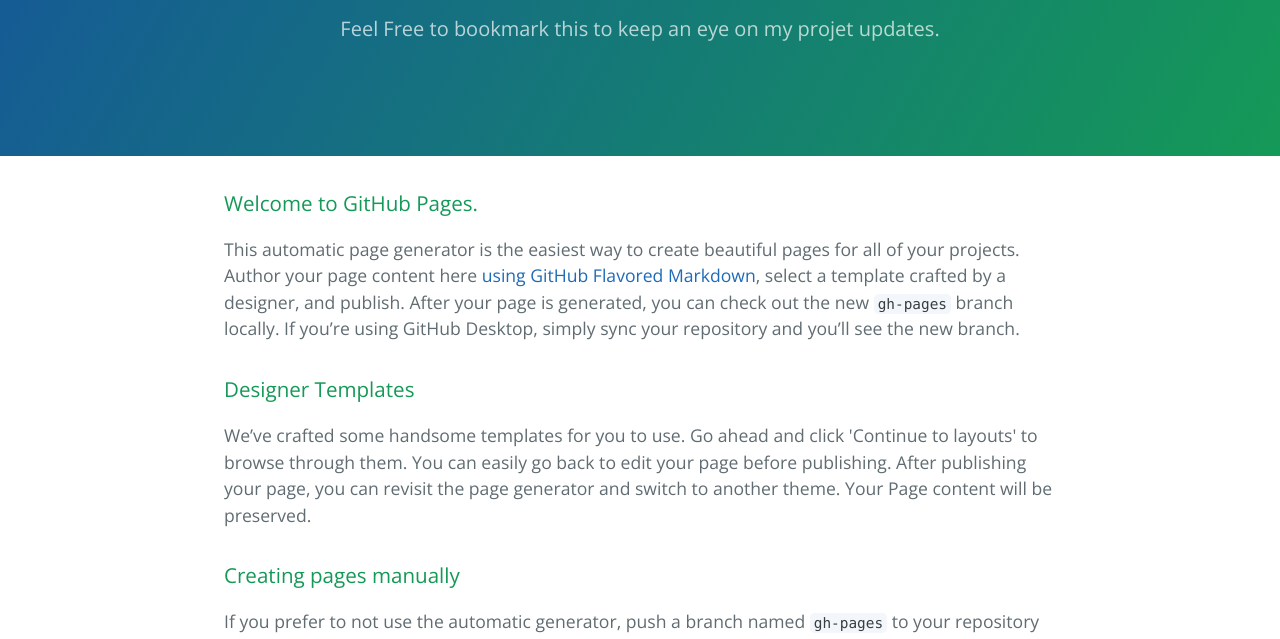
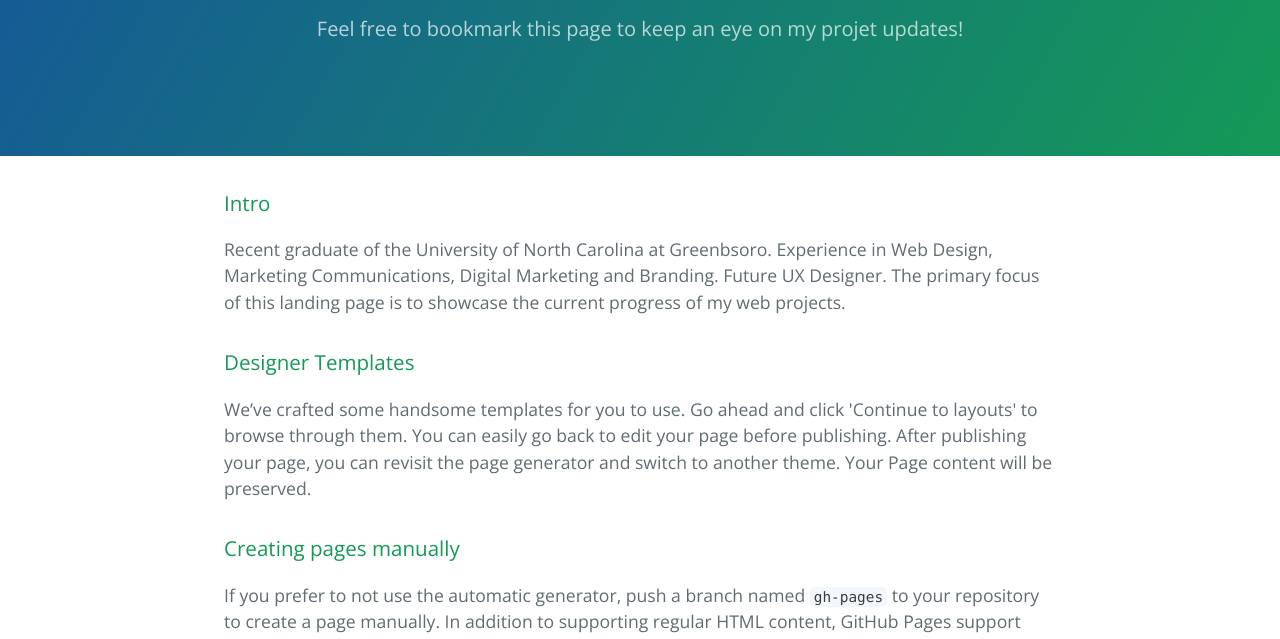
Before and after one commit to malc-v/malc-v.github.io, a plain HTML site: page index.html in a window 1280 px wide. Shown: the part 161-800 px from the top of the page. Drawn offline with nearby package versions, Linux system fonts and the light colour scheme.

Commit message:
Update index.html
Fix intro to landing page

```diff
--- a/index.html
+++ b/index.html
@@ -12,14 +12,15 @@
   <body>
     <section class="page-header">
       <h1 class="project-name">Welcome to Malcolm's Homepage!</h1>
-      <h2 class="project-tagline">Feel Free to bookmark this to keep an eye on my projet updates.</h2>
+      <h2 class="project-tagline">Feel free to bookmark this page to keep an eye on my projet updates!</h2>
     </section>
 
     <section class="main-content">
       <h3>
-<a id="welcome-to-github-pages" class="anchor" href="#welcome-to-github-pages" aria-hidden="true"><span aria-hidden="true" class="octicon octicon-link"></span></a>Welcome to GitHub Pages.</h3>
+<a id="welcome-to-github-pages" class="anchor" href="#welcome-to-github-pages" aria-hidden="true"><span aria-hidden="true" class="octicon octicon-link"></span></a>Intro</h3>
 
-<p>This automatic page generator is the easiest way to create beautiful pages for all of your projects. Author your page content here <a href="https://guides.github.com/features/mastering-markdown/">using GitHub Flavored Markdown</a>, select a template crafted by a designer, and publish. After your page is generated, you can check out the new <code>gh-pages</code> branch locally. If you’re using GitHub Desktop, simply sync your repository and you’ll see the new branch.</p>
+<p>Recent graduate of the University of North Carolina at Greenbsoro. Experience in Web Design, Marketing Communications, Digital Marketing and Branding. Future UX Designer. The primary focus of this landing page is to showcase the current progress of my web projects.</p>
+
 
 <h3>
 <a id="designer-templates" class="anchor" href="#designer-templates" aria-hidden="true"><span aria-hidden="true" class="octicon octicon-link"></span></a>Designer Templates</h3>
```
